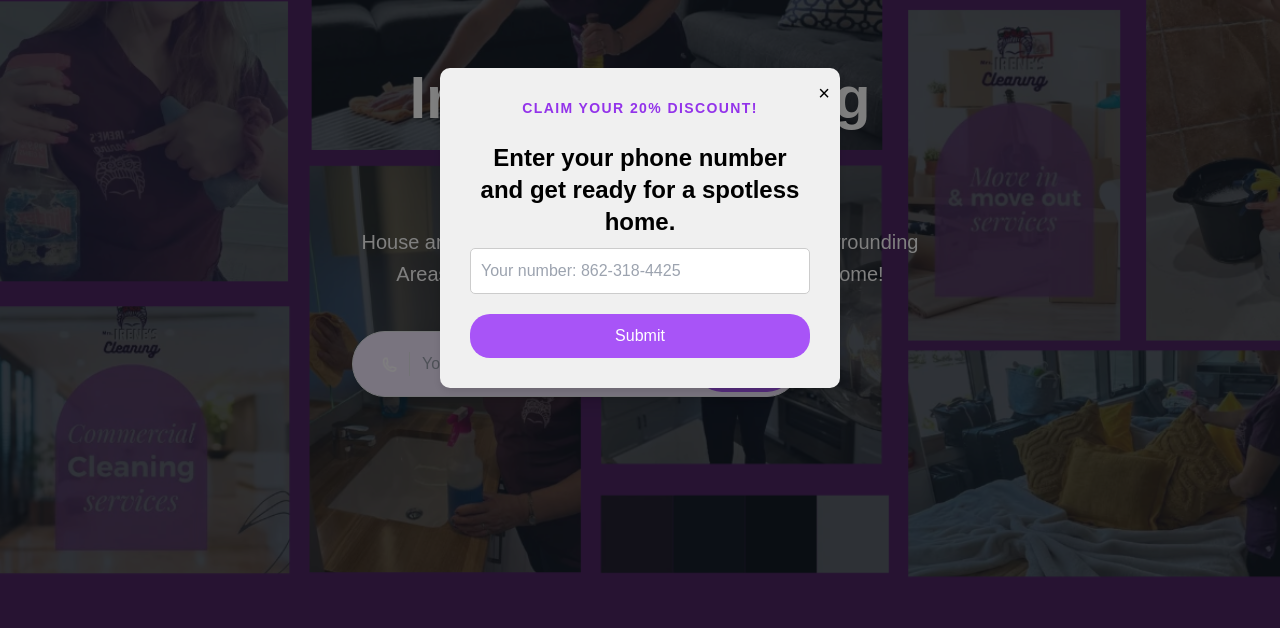
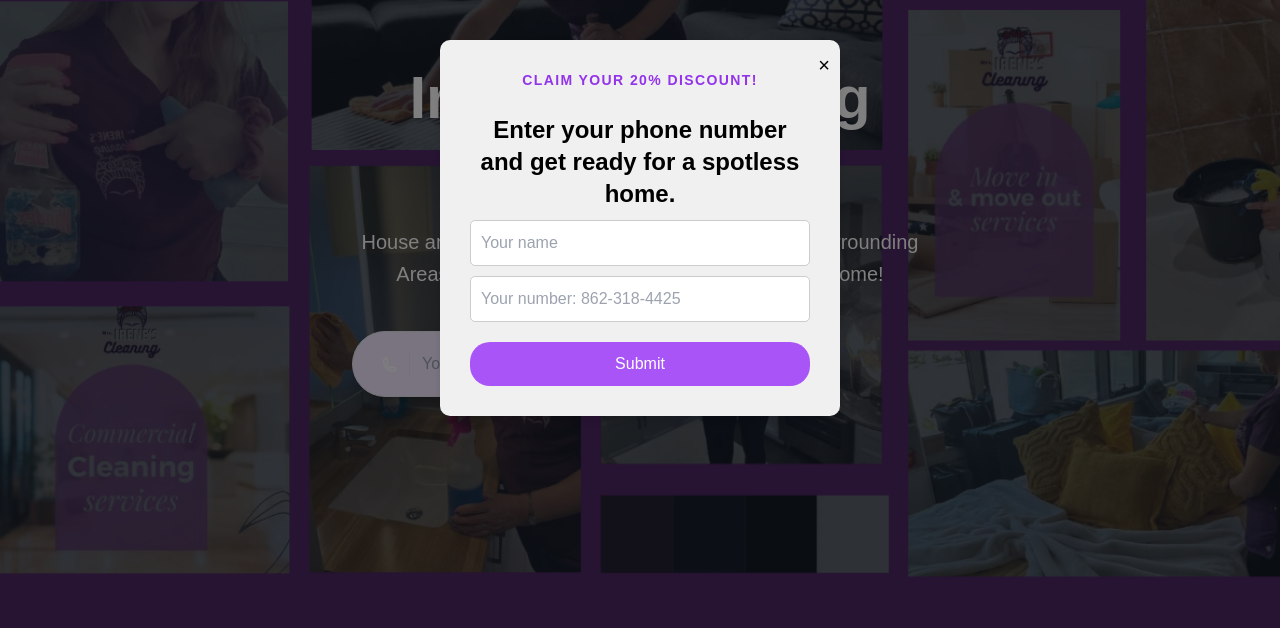
Before and after one commit to Eduardo-Angeles/irenes-cleaning-web, an Astro site: page / in a window 1280 px wide. Shown: the part 172-800 px from the top of the page. Built offline with nearby package versions, Linux system fonts and the light colour scheme; Astro itself is replaced by a stand-in of ours; what tailwindcss-animations would draw is missing.

Commit message:
Agregar campo de nombre al componente Popup y actualizar el manejo del formulario

```diff
--- a/src/components/Popup.tsx
+++ b/src/components/Popup.tsx
@@ -4,6 +4,7 @@ import { useState, useEffect } from "preact/hooks";
 const Popup = () => {
   const [isVisible, setIsVisible] = useState(false);
   const [phoneNumber, setPhoneNumber] = useState("");
+  const [name, setName] = useState("");
 
   useEffect(() => {
     setIsVisible(true);
@@ -15,7 +16,8 @@ const Popup = () => {
 
   const handleSubmit = async (event: h.JSX.TargetedEvent<HTMLFormElement, Event>) => {
     event.preventDefault();
-    // Aquí puedes manejar el envío del número de celular
+    // Aquí puedes manejar el envío del número de celular y nombre
+    console.log("Nombre:", name);
     console.log("Número de celular:", phoneNumber);
 
     // Enviar el formulario manualmente
@@ -59,6 +61,19 @@ const Popup = () => {
             method="POST"
             onSubmit={handleSubmit}
           >
+            <label>
+              <input
+                type="text"
+                name="name"
+                value={name}
+                onChange={(e) =>
+                  setName((e.target as HTMLInputElement).value)
+                }
+                required
+                placeholder="Your name"
+                style={inputStyle}
+              />
+            </label>
             <label>
               <input
                 type="tel"
```
